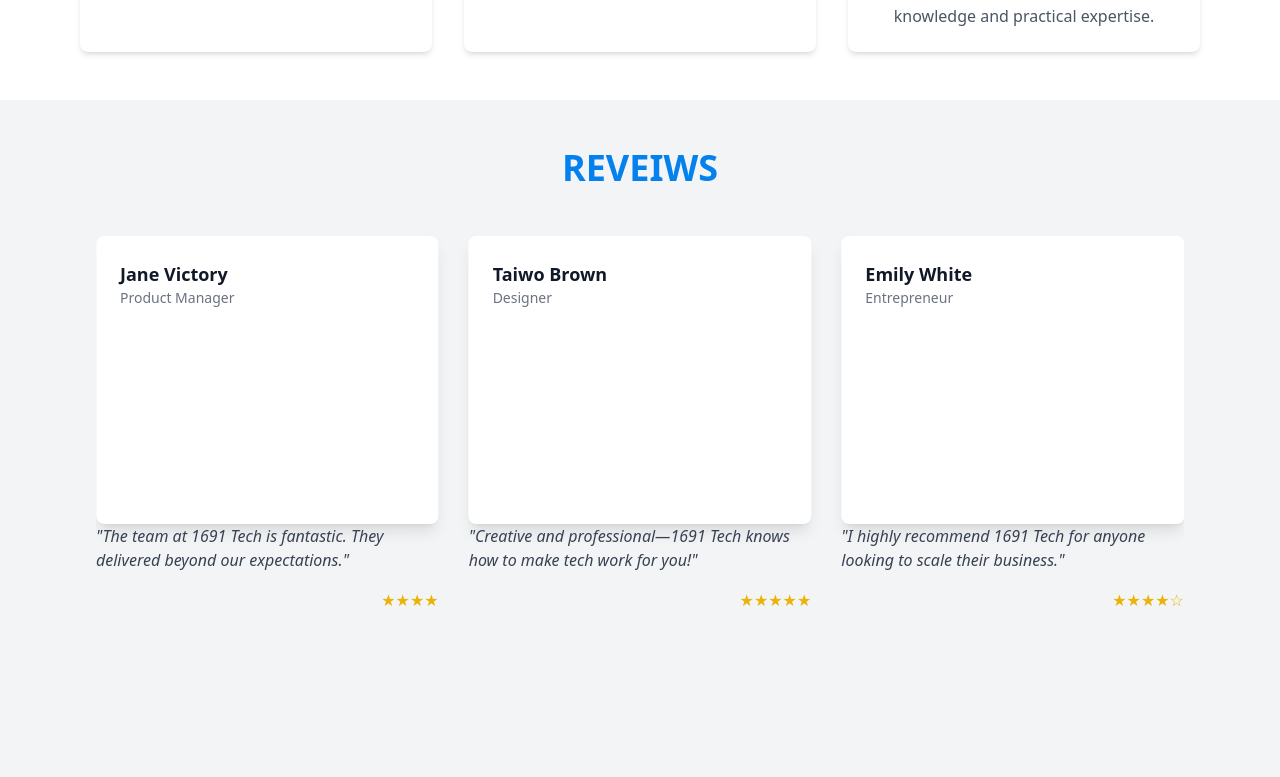
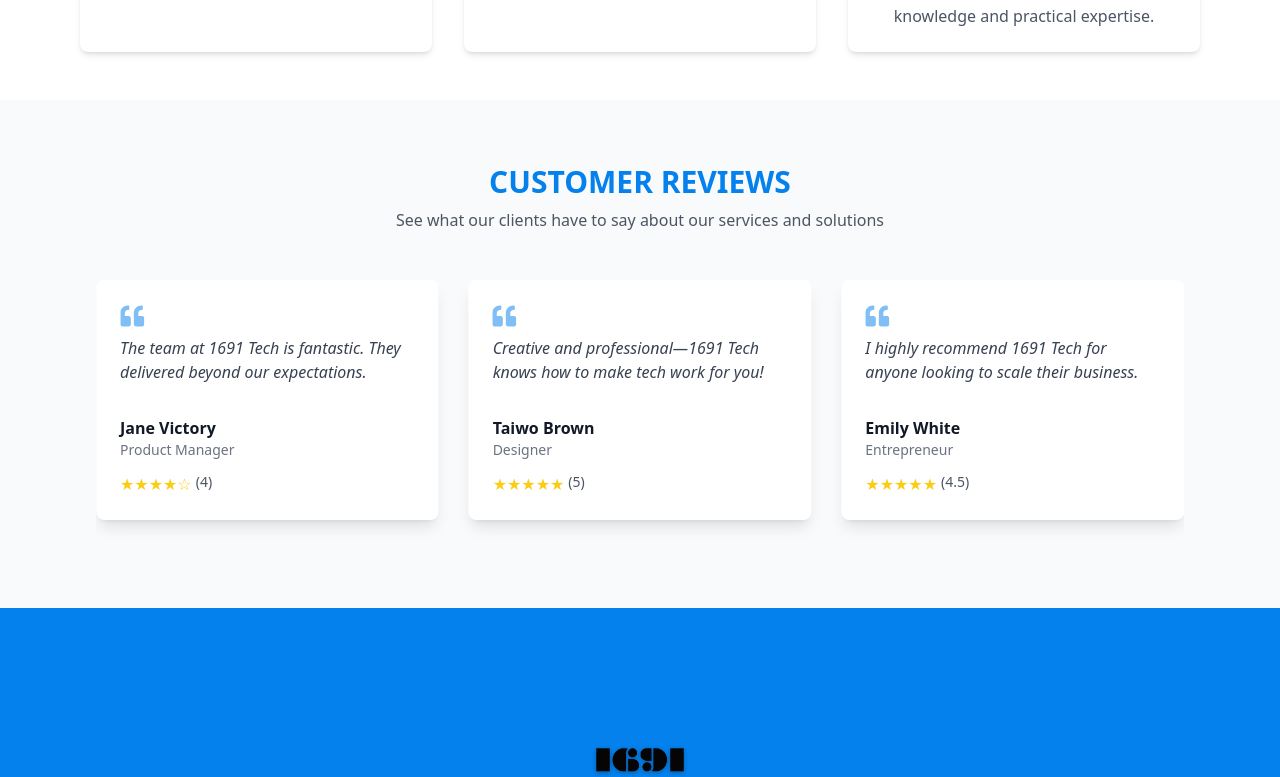
Before and after one commit to MubarakTechy/Fidson-project, a Next.js app: page / in a window 1280 px wide. Shown: the part 1582-2359 px from the top of the page. Built offline with nearby package versions, Linux system fonts and the light colour scheme.

Commit message:
normal  commit

```diff
--- a/src/app/Homelanding/Reveiw.jsx
+++ b/src/app/Homelanding/Reveiw.jsx
@@ -2,8 +2,7 @@
 import React from "react";
 import { Swiper, SwiperSlide } from "swiper/react";
 import { Navigation, Pagination, Autoplay } from "swiper/modules";
-
-
+import { FaQuoteLeft } from "react-icons/fa";
 
 // Import Swiper styles
 import "swiper/css";
@@ -11,80 +10,96 @@
 import "swiper/css/pagination";
 
 const reviewData = [
+
+
   {
 
     name: "ToshMoney",
     role: "Software Engineer",
-    review:
-      "1691 Tech provided an amazing experience! Their solutions are innovative and reliable.",
+    review: "1691 Tech provided an amazing experience! Their solutions are innovative and reliable.",
     rating: 5,
 
 
   },
+
   {
 
     name: "Jane Victory",
     role: "Product Manager",
-    review:
-      "The team at 1691 Tech is fantastic. They delivered beyond our expectations.",
+    review: "The team at 1691 Tech is fantastic. They delivered beyond our expectations.",
     rating: 4,
 
   },
+
+
   {
 
     name: "Taiwo Brown",
     role: "Designer",
-    review:
-      "Creative and professional—1691 Tech knows how to make tech work for you!",
+    review: "Creative and professional—1691 Tech knows how to make tech work for you!",
     rating: 5,
 
+
   },
+
+
   {
 
     name: "Emily White",
     role: "Entrepreneur",
-    review:
-      "I highly recommend 1691 Tech for anyone looking to scale their business.",
+    review: "I highly recommend 1691 Tech for anyone looking to scale their business.",
     rating: 4.5,
   },
 ];
 
 const Reviews = () => {
   return (
-    <div className="min-h-screen bg-gray-100 py-12">
+    <div className="py-16 bg-gray-50">
       <div className="max-w-6xl mx-auto px-4 sm:px-6 lg:px-8">
-        <h1 className="text-4xl font-bold text-center mb-12 text-[#0481EC]">
-         REVEIWS
-        </h1>
+        <div className="text-center mb-12">
+          <h2 className="text-3xl font-bold text-[#0481EC] mb-2">CUSTOMER REVIEWS</h2>
+          <p className="text-gray-600 max-w-2xl mx-auto">
+            See what our clients have to say about our services and solutions
+          </p>
+        </div>
 
         <Swiper
           modules={[Navigation, Pagination, Autoplay]}
-          spaceBetween={30} // Space between slides
-          slidesPerView={1} // Default: 1 slide on mobile
-          autoplay={{ delay: 3000, disableOnInteraction: false }} // Auto-slide every 3s
+          spaceBetween={30}
+          slidesPerView={1}
+          autoplay={{ delay: 5000, disableOnInteraction: false }}
           breakpoints={{
-            640: { slidesPerView: 1 }, // Small screens
-            768: { slidesPerView: 2 }, // Medium screens (tablets)
-            1024: { slidesPerView: 3 }, // Large screens (desktops)
+            640: { slidesPerView: 1 },
+            768: { slidesPerView: 2 },
+            1024: { slidesPerView: 3 },
           }}
-          className="mySwiper"
+          className="pb-12"
         >
           {reviewData.map((review, index) => (
             <SwiperSlide key={index}>
-            <div className="bg-white p-6 rounded-lg shadow-lg h-72 flex flex-col justify-between">
+              <div className="bg-white rounded-lg shadow-lg p-6 h-full flex flex-col justify-between transition-transform duration-300 hover:translate-y-[-5px]">
+                <div className="mb-4">
+                  <FaQuoteLeft className="text-[#0481EC] text-2xl mb-2 opacity-50" />
+                  <p className="text-gray-700 italic">{review.review}</p>
+                </div>
 
-                    <div>
-                        <h3 className="text-lg font-semibold text-gray-900">
-                        {review.name}
-                        </h3>
-                        <p className="text-sm text-gray-500">{review.role}</p>
-                    </div>
-                    </div>
-                    <p className="text-gray-700 italic mb-4">"{review.review}"</p>
-                    <p className="text-yellow-500 text-right">
-                    {"★".repeat(Math.floor(review.rating)) +
-                        (review.rating % 1 !== 0 ? "☆" : "")}
-                    </p>
+                <div>
+                  <div className="mt-4">
+                    <h3 className="font-semibold text-gray-900">{review.name}</h3>
+                    <p className="text-sm text-gray-500">{review.role}</p>
+                  </div>
+
+                  <div className="flex mt-3 text-yellow-400">
+                    {[...Array(5)].map((_, i) => (
+                      <span key={i}>
+                        {i < Math.floor(review.rating) ? "★" :
+                          (i === Math.floor(review.rating) && review.rating % 1 !== 0) ? "★" : "☆"}
+                      </span>
+                    ))}
+                    <span className="ml-1 text-gray-600 text-sm">({review.rating})</span>
+                  </div>
+                </div>
+              </div>
             </SwiperSlide>
           ))}
         </Swiper>
```
